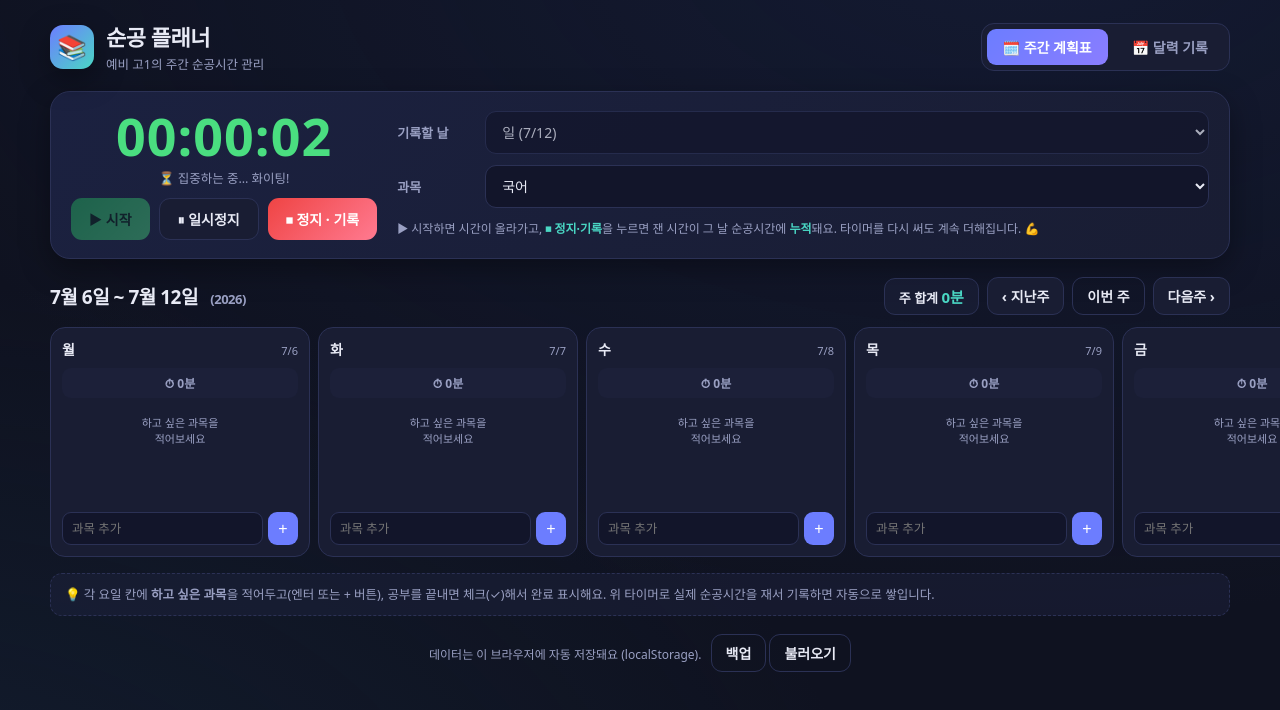
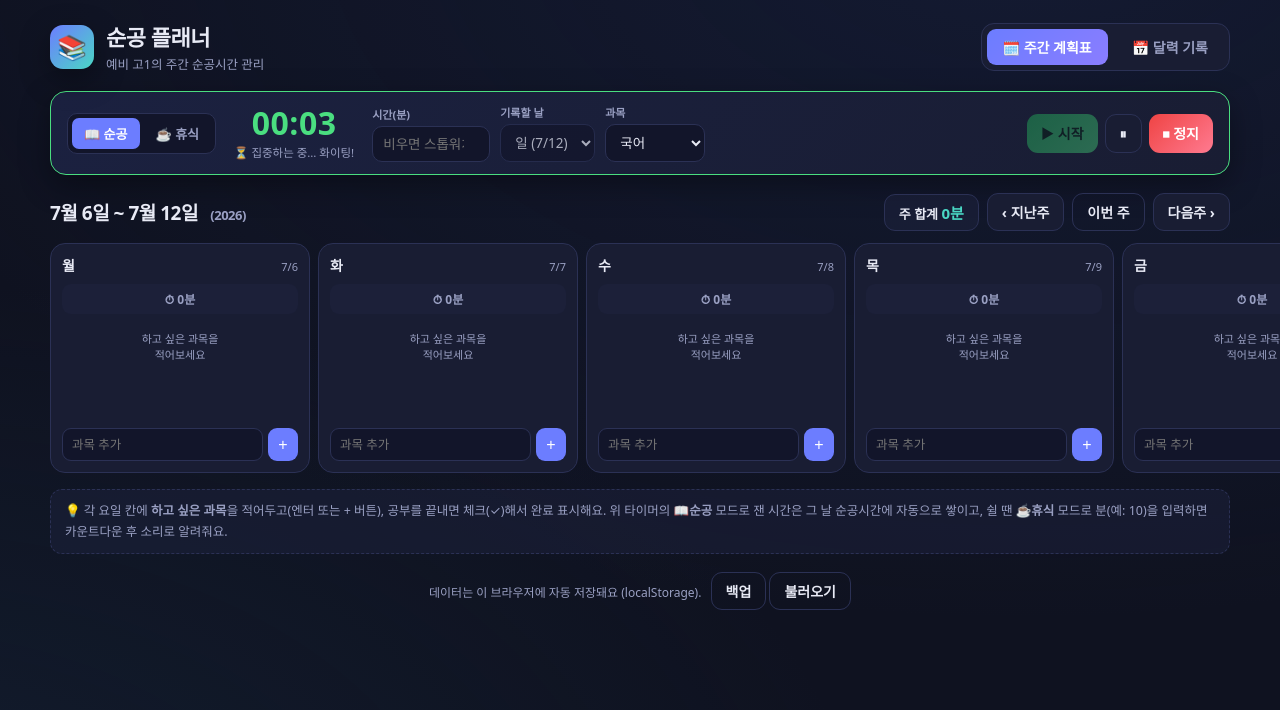
Before and after one commit to sunghoonmentee/stduyschedule, a plain HTML site: page index.html in a window 1280 px wide. Both pictures are taken after a click on the button "▶ 시작". Shown: the top 710 px of the page. Drawn offline with Linux system fonts and the light colour scheme.

Commit message:
타이머 개편: 휴식 타이머 + 분 입력 카운트다운 추가, 크기 축소
- 📖순공 / ☕휴식 모드 토글 추가
- 분 입력 시 카운트다운(예: 10 → 10분), 비우면 스톱워치
- 순공 모드: 잰 시간을 그 날 순공시간에 누적 기록
- 휴식 모드: 카운트다운 후 소리 알림, 공부시간엔 미포함
- 타이머 UI 컴팩트하게 축소 (52px → 32px, 가로 배치)

Co-Authored-By: Claude Opus 4.8 <noreply@anthropic.com>

```diff
--- a/index.html
+++ b/index.html
@@ -40,23 +40,31 @@
 
   /* ===== TIMER ===== */
   .timer{background:linear-gradient(135deg,#1b2140,#191d33);border:1px solid var(--line);
-    border-radius:20px;padding:18px 20px;box-shadow:var(--shadow);margin-bottom:18px;
-    display:grid;grid-template-columns:auto 1fr;gap:20px;align-items:center}
-  .timer .clock{text-align:center;min-width:230px}
-  .timer .time{font-size:52px;font-weight:800;letter-spacing:1px;font-variant-numeric:tabular-nums;
-    line-height:1;color:var(--accent2)}
+    border-radius:16px;padding:12px 16px;box-shadow:var(--shadow);margin-bottom:18px;
+    display:flex;flex-wrap:wrap;align-items:center;gap:12px 18px}
+  .timer.run{border-color:var(--good)}
+  .timer.breakmode.run{border-color:var(--gold)}
+  .tmode{display:flex;gap:4px;background:#12152a;border:1px solid var(--line);border-radius:10px;padding:4px}
+  .tmode button{background:transparent;border:none;color:var(--muted);padding:6px 12px;border-radius:7px;
+    cursor:pointer;font-size:13px;font-weight:700;font-family:inherit;transition:.12s}
+  .tmode button.on{background:var(--accent);color:#fff}
+  #modeBreak.on{background:var(--gold);color:#3a2e00}
+  .tclock{min-width:116px;text-align:center}
+  .tclock .time{font-size:32px;font-weight:800;letter-spacing:.5px;font-variant-numeric:tabular-nums;
+    line-height:1.05;color:var(--accent2)}
   .timer.run .time{color:var(--good)}
-  .timer .state{font-size:12.5px;color:var(--muted);margin-top:6px;height:16px}
-  .timer .ctrls{display:flex;gap:9px;justify-content:center;margin-top:14px;flex-wrap:wrap}
-  .timer .ctrls .btn{padding:10px 18px}
-  .timer .cfg{display:grid;gap:11px}
-  .timer .cfg .fr{display:grid;grid-template-columns:78px 1fr;align-items:center;gap:10px}
-  .timer .cfg label{font-size:13px;color:var(--muted);font-weight:600}
-  .timer select,.timer input{background:#12152a;border:1px solid var(--line);color:var(--text);
-    padding:10px 12px;border-radius:11px;font-size:14px;font-family:inherit;width:100%}
-  .timer select:focus,.timer input:focus{outline:none;border-color:var(--accent)}
-  .timer .hint{font-size:12px;color:var(--muted);line-height:1.6}
-  .timer .hint b{color:var(--accent2)}
+  .timer.breakmode .time{color:var(--gold)}
+  .tclock .state{font-size:11.5px;color:var(--muted);margin-top:4px;min-height:15px}
+  .tcfg{display:flex;flex-wrap:wrap;gap:10px;align-items:flex-end}
+  .tcfg .fr{display:flex;flex-direction:column;gap:4px}
+  .tcfg label{font-size:11px;color:var(--muted);font-weight:600}
+  .tcfg input,.tcfg select{background:#12152a;border:1px solid var(--line);color:var(--text);
+    padding:8px 10px;border-radius:10px;font-size:13.5px;font-family:inherit}
+  .tcfg input:focus,.tcfg select:focus{outline:none;border-color:var(--accent)}
+  #tMin{width:118px}
+  .timer.breakmode .studyOnly{display:none}
+  .timer .ctrls{display:flex;gap:7px;margin-left:auto}
+  .timer .ctrls .btn{padding:9px 14px}
 
   /* ===== WEEK NAV ===== */
   .weekbar{display:flex;align-items:center;justify-content:space-between;flex-wrap:wrap;gap:10px;margin-bottom:12px}
@@ -125,12 +133,12 @@
   footer{text-align:center;color:var(--muted);font-size:12px;margin-top:18px}
   .hide{display:none}
   @media(max-width:820px){
-    .timer{grid-template-columns:1fr}
     .week{grid-template-columns:repeat(2,1fr)}
+    .timer .ctrls{margin-left:0}
   }
   @media(max-width:520px){
     .week{grid-template-columns:1fr}
-    .timer .time{font-size:44px}
+    .tclock .time{font-size:28px}
     .dow,.crow{grid-template-columns:26px repeat(7,1fr)}
     .ccell{min-height:56px}
     .ccell .ring{display:none}
@@ -152,22 +160,24 @@
 
   <!-- ============ TIMER ============ -->
   <div class="timer" id="timerBox">
-    <div class="clock">
-      <div class="time" id="tDisp">00:00:00</div>
+    <div class="tmode">
+      <button id="modeStudy" class="on" onclick="setMode('study')">📖 순공</button>
+      <button id="modeBreak" onclick="setMode('break')">☕ 휴식</button>
+    </div>
+    <div class="tclock">
+      <div class="time" id="tDisp">00:00</div>
       <div class="state" id="tState">순공 타이머 준비됨</div>
-      <div class="ctrls">
-        <button class="btn green" id="tStart" onclick="timerStart()">▶ 시작</button>
-        <button class="btn" id="tPause" onclick="timerPause()" disabled>⏸ 일시정지</button>
-        <button class="btn red" id="tStop" onclick="timerStop()" disabled>⏹ 정지 · 기록</button>
-      </div>
     </div>
-    <div class="cfg">
-      <div class="fr"><label>기록할 날</label><select id="tDay"></select></div>
-      <div class="fr"><label>과목</label><select id="tSubj"></select></div>
-      <div class="hint">
-        ▶ 시작하면 시간이 올라가고, <b>⏹ 정지·기록</b>을 누르면 잰 시간이 그 날 순공시간에
-        <b>누적</b>돼요. 타이머를 다시 써도 계속 더해집니다. 💪
-      </div>
+    <div class="tcfg">
+      <div class="fr"><label id="minLabel">시간(분)</label>
+        <input id="tMin" type="number" min="1" max="600" inputmode="numeric" placeholder="비우면 스톱워치"></div>
+      <div class="fr studyOnly"><label>기록할 날</label><select id="tDay"></select></div>
+      <div class="fr studyOnly"><label>과목</label><select id="tSubj"></select></div>
+    </div>
+    <div class="ctrls">
+      <button class="btn green" id="tStart" onclick="timerStart()">▶ 시작</button>
+      <button class="btn" id="tPause" onclick="timerPause()" disabled>⏸</button>
+      <button class="btn red" id="tStop" onclick="timerStop()" disabled>⏹ 정지</button>
     </div>
   </div>
 
@@ -184,7 +194,8 @@
     </div>
     <div class="week" id="weekGrid"></div>
     <div class="tip">💡 각 요일 칸에 <b>하고 싶은 과목</b>을 적어두고(엔터 또는 + 버튼), 공부를 끝내면
-      체크(✓)해서 완료 표시해요. 위 타이머로 실제 순공시간을 재서 기록하면 자동으로 쌓입니다.</div>
+      체크(✓)해서 완료 표시해요. 위 타이머의 <b>📖순공</b> 모드로 잰 시간은 그 날 순공시간에 자동으로 쌓이고,
+      쉴 땐 <b>☕휴식</b> 모드로 분(예: 10)을 입력하면 카운트다운 후 소리로 알려줘요.</div>
   </div>
 
   <!-- ============ CALENDAR HISTORY ============ -->
@@ -288,10 +299,17 @@ function delPlan(key,idx){day(key).plans.splice(idx,1);save();renderWeek();}
 function moveWeek(n){weekRef.setDate(weekRef.getDate()+n*7);renderWeek();}
 function thisWeek(){weekRef=mondayOf(new Date());renderWeek();}
 
-/* ================= TIMER ================= */
-let tRun=false,tStartEpoch=0,tAccum=0,tInt=null;
+/* ================= TIMER (순공 스톱워치/카운트다운 + 휴식) ================= */
+let tMode='study';                                 // 'study' | 'break'
+let tRun=false,tStartEpoch=0,tAccum=0,tInt=null,tTarget=0; // tTarget: 0=스톱워치, >0=카운트다운(초)
+let audioCtx=null;
+const $=id=>document.getElementById(id);
+const timerIdle=()=>!tRun && tAccum===0;
+function fmtClock(sec){sec=Math.max(0,Math.round(sec));const h=Math.floor(sec/3600),m=Math.floor(sec%3600/60),s=sec%60;
+  return h?`${h}:${pad(m)}:${pad(s)}`:`${pad(m)}:${pad(s)}`;}
+
 function refreshTimerDaySelect(){
-  const sel=document.getElementById('tDay');const prev=sel.value;
+  const sel=$('tDay');const prev=sel.value;
   sel.innerHTML='';
   for(let i=0;i<7;i++){
     const d=new Date(weekRef);d.setDate(weekRef.getDate()+i);
@@ -304,56 +322,123 @@ function refreshTimerDaySelect(){
   syncSubjOptions();
 }
 function syncSubjOptions(){
-  const sel=document.getElementById('tSubj');const prev=sel.value;sel.innerHTML='';
-  const key=document.getElementById('tDay').value;
+  const sel=$('tSubj');const prev=sel.value;sel.innerHTML='';
+  const key=$('tDay').value;
   const plans=(data.days[key]?.plans||[]).map(p=>p.name);
   const list=[...new Set([...plans,...SUBJECTS])];
   list.forEach(s=>{const o=document.createElement('option');o.value=s;o.textContent=s;sel.appendChild(o);});
   if(prev&&list.includes(prev))sel.value=prev;
 }
+
+function setMode(m){
+  if(!timerIdle()){$('tState').textContent='타이머를 먼저 ⏹정지해줘';return;}
+  tMode=m;
+  $('modeStudy').classList.toggle('on',m==='study');
+  $('modeBreak').classList.toggle('on',m==='break');
+  $('timerBox').classList.toggle('breakmode',m==='break');
+  const min=$('tMin');
+  if(m==='break'){if(!(parseInt(min.value)>0))min.value=10;min.placeholder='예: 10';}
+  else{min.placeholder='비우면 스톱워치';}
+  $('tState').textContent=m==='break'?'휴식 타이머 — 분을 정하고 시작':'순공 타이머 준비됨';
+  resetDisplay();
+}
+function resetDisplay(){
+  const min=parseInt($('tMin').value);
+  $('tDisp').textContent=fmtClock(min>0?min*60:0);
+}
+
+function beep(n){
+  try{
+    audioCtx=audioCtx||new (window.AudioContext||window.webkitAudioContext)();
+    if(audioCtx.state==='suspended')audioCtx.resume();
+    let t=audioCtx.currentTime;
+    for(let i=0;i<n;i++){
+      const o=audioCtx.createOscillator(),g=audioCtx.createGain();
+      o.type='sine';o.frequency.value=tMode==='break'?620:880;
+      o.connect(g);g.connect(audioCtx.destination);
+      g.gain.setValueAtTime(0.0001,t);
+      g.gain.exponentialRampToValueAtTime(0.35,t+0.02);
+      g.gain.exponentialRampToValueAtTime(0.0001,t+0.28);
+      o.start(t);o.stop(t+0.3);t+=0.4;
+    }
+  }catch(e){}
+}
+
 function tElapsed(){return tAccum+(tRun?(Date.now()-tStartEpoch)/1000:0);}
-function tRender(){document.getElementById('tDisp').textContent=secToClock(tElapsed());}
+function tRender(){
+  const el=tElapsed();
+  if(tTarget>0){
+    const rem=tTarget-el;
+    $('tDisp').textContent=fmtClock(Math.max(0,rem));
+    if(rem<=0){timerFinish();return;}
+  }else{
+    $('tDisp').textContent=fmtClock(el);
+  }
+}
+
 function timerStart(){
-  if(tRun)return;tRun=true;tStartEpoch=Date.now();
-  document.getElementById('timerBox').classList.add('run');
-  document.getElementById('tState').textContent='⏳ 집중하는 중… 화이팅!';
-  document.getElementById('tStart').disabled=true;
-  document.getElementById('tPause').disabled=false;
-  document.getElementById('tStop').disabled=false;
-  document.getElementById('tDay').disabled=true;
+  if(tRun)return;
+  const min=parseInt($('tMin').value);
+  if(tMode==='break' && !(min>0)){$('tState').textContent='휴식 시간을 분으로 입력해줘 (예: 10)';return;}
+  if(tAccum===0)tTarget=(min>0)?min*60:0;                 // 새로 시작할 때만 목표 설정
+  audioCtx=audioCtx||new (window.AudioContext||window.webkitAudioContext)();
+  if(audioCtx.state==='suspended')audioCtx.resume();       // 소리 잠금 해제
+  tRun=true;tStartEpoch=Date.now();
+  $('timerBox').classList.add('run');
+  $('tState').textContent=tMode==='break'?'☕ 휴식 중… 잠깐 쉬어가자':'⏳ 집중하는 중… 화이팅!';
+  $('tStart').disabled=true;$('tPause').disabled=false;$('tStop').disabled=false;
+  setCfgDisabled(true);
   tInt=setInterval(tRender,250);tRender();
 }
 function timerPause(){
   if(!tRun)return;tAccum+=(Date.now()-tStartEpoch)/1000;tRun=false;clearInterval(tInt);
-  document.getElementById('timerBox').classList.remove('run');
-  document.getElementById('tState').textContent='⏸ 일시정지됨 — 다시 시작하면 이어져요';
-  document.getElementById('tStart').disabled=false;
-  document.getElementById('tPause').disabled=true;
+  $('timerBox').classList.remove('run');
+  $('tState').textContent='⏸ 일시정지 — 다시 시작하면 이어져요';
+  $('tStart').disabled=false;$('tPause').disabled=true;
   tRender();
 }
-function timerStop(){
+function timerStop(){                                        // 수동 정지
   const secs=Math.round(tElapsed());
-  if(secs<1){resetTimer();return;}
-  const key=document.getElementById('tDay').value;
-  const subj=document.getElementById('tSubj').value;
-  const rec=day(key);
-  rec.seconds=(rec.seconds||0)+secs;                       // 누적
+  if(tMode==='study'){
+    if(secs<1){resetTimer();return;}
+    recordStudy(secs,false);
+  }else{
+    $('tState').textContent='휴식 취소됨';
+    resetTimer(true);
+  }
+}
+function timerFinish(){                                      // 카운트다운 0 도달
+  clearInterval(tInt);tRun=false;
+  if(tMode==='study'){
+    recordStudy(Math.round(tTarget),true);                  // 목표시간 전체를 순공시간으로
+  }else{
+    beep(4);
+    $('timerBox').classList.remove('run');
+    $('tState').textContent='☕ 휴식 끝! 다시 공부하자 💪';
+    resetTimer(true);
+  }
+}
+function recordStudy(secs,finished){
+  const key=$('tDay').value,subj=$('tSubj').value,rec=day(key);
+  rec.seconds=(rec.seconds||0)+secs;                        // 누적
   rec.sessions.push({subj,sec:secs,at:Date.now()});
   save();
-  document.getElementById('tState').textContent=`✅ ${subj} ${secToHM(secs)} 기록됨! (누적 ${secToHM(rec.seconds)})`;
-  resetTimer(true);renderWeek();if(!document.getElementById('viewCal').classList.contains('hide'))renderCal();
+  if(finished)beep(3);
+  $('tState').textContent=`✅ ${subj} ${secToHM(secs)} 기록! (누적 ${secToHM(rec.seconds)})`;
+  resetTimer(true);renderWeek();
+  if(!$('viewCal').classList.contains('hide'))renderCal();
 }
 function resetTimer(keepMsg){
-  tRun=false;tAccum=0;clearInterval(tInt);
-  document.getElementById('timerBox').classList.remove('run');
-  document.getElementById('tDisp').textContent='00:00:00';
-  if(!keepMsg)document.getElementById('tState').textContent='순공 타이머 준비됨';
-  document.getElementById('tStart').disabled=false;
-  document.getElementById('tPause').disabled=true;
-  document.getElementById('tStop').disabled=true;
-  document.getElementById('tDay').disabled=false;
+  tRun=false;tAccum=0;tTarget=0;clearInterval(tInt);
+  $('timerBox').classList.remove('run');
+  $('tStart').disabled=false;$('tPause').disabled=true;$('tStop').disabled=true;
+  setCfgDisabled(false);
+  if(!keepMsg)$('tState').textContent=tMode==='break'?'휴식 타이머 — 분을 정하고 시작':'순공 타이머 준비됨';
+  resetDisplay();
 }
-document.getElementById('tDay').addEventListener('change',syncSubjOptions);
+function setCfgDisabled(d){$('tDay').disabled=d;$('tMin').disabled=d;}
+$('tDay').addEventListener('change',syncSubjOptions);
+$('tMin').addEventListener('input',()=>{if(timerIdle())resetDisplay();});
 
 /* ================= CALENDAR HISTORY ================= */
 function renderCal(){
```
